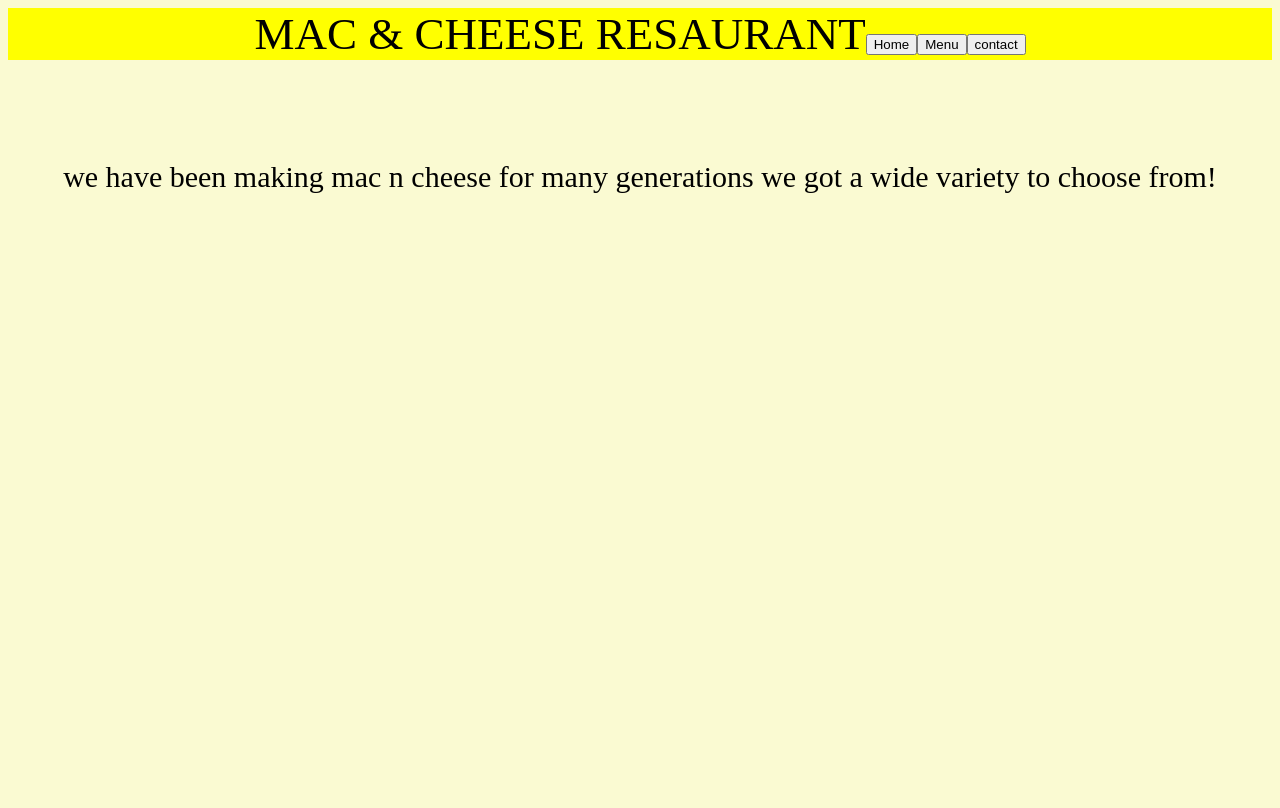
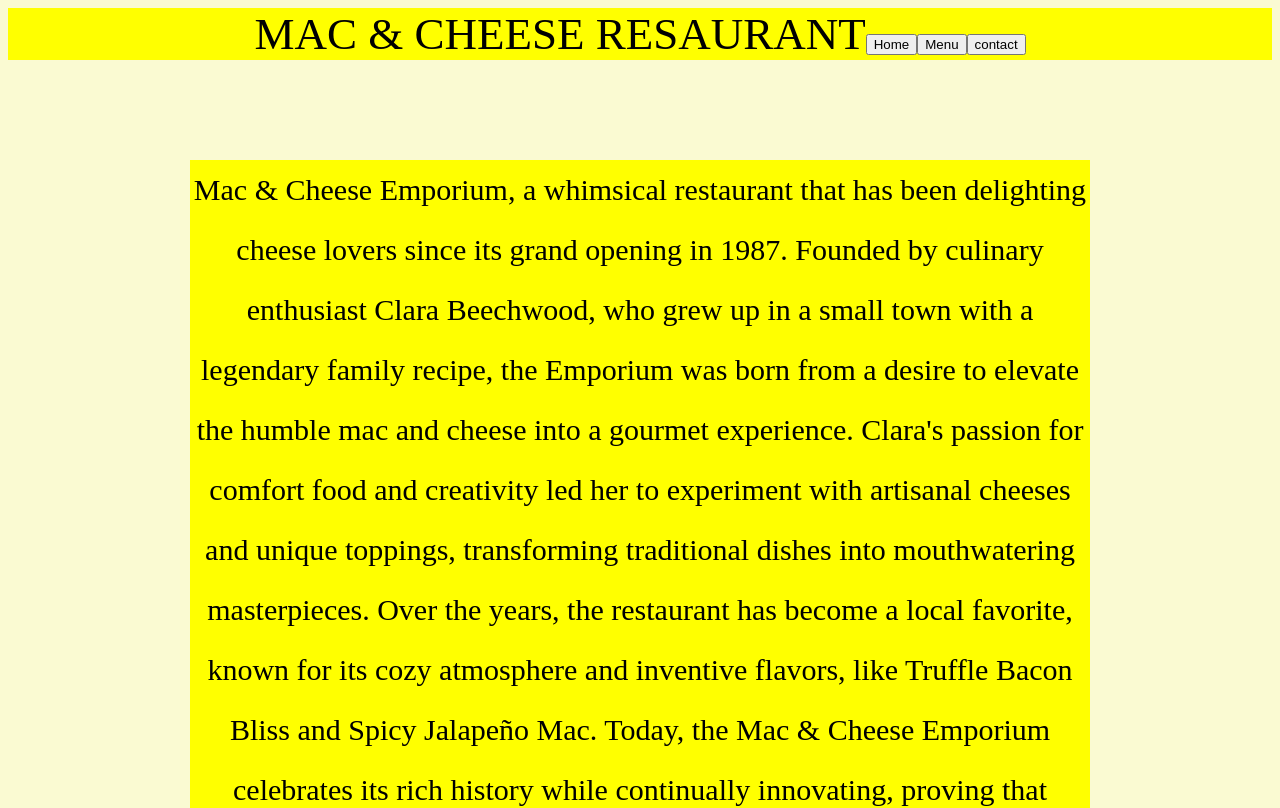
Before and after one commit to Matthew24799/Restaurant-Page, a website built with webpack: page src/template.html in a window 1280 px wide. Shown: the top 808 px of the page. Built offline with nearby package versions, Linux system fonts and the light colour scheme.

Commit message:
styled home page content

```diff
--- a/src/index.js
+++ b/src/index.js
@@ -9,8 +9,8 @@ const headerDiv = document.createElement("div")
 headerDiv.setAttribute("class", "headerDiv")
 headerDiv.backgroundColor
 const headerText = document.createTextNode("MAC & CHEESE RESAURANT");
-const p = document.createElement("p")
-p.textContent = "we have been making mac n cheese for many generations we got a wide variety to choose from!"
+const p = document.createElement("div")
+p.textContent = "Mac & Cheese Emporium, a whimsical restaurant that has been delighting cheese lovers since its grand opening in 1987. Founded by culinary enthusiast Clara Beechwood, who grew up in a small town with a legendary family recipe, the Emporium was born from a desire to elevate the humble mac and cheese into a gourmet experience. Clara's passion for comfort food and creativity led her to experiment with artisanal cheeses and unique toppings, transforming traditional dishes into mouthwatering masterpieces. Over the years, the restaurant has become a local favorite, known for its cozy atmosphere and inventive flavors, like Truffle Bacon Bliss and Spicy Jalapeño Mac. Today, the Mac & Cheese Emporium celebrates its rich history while continually innovating, proving that comfort food can be both nostalgic and adventurous."
 p.setAttribute("class", "p")
 
 
--- a/src/style.css
+++ b/src/style.css
@@ -21,4 +21,12 @@ justify-content: center;
 .p {
     text-align: center;
     font-size: 30px;
+    background-color: yellow;
+    width: 900px;
+    max-width: fit-content;
+    margin-left: auto;
+    margin-right: auto;
+    padding-bottom: 10vh;
+    line-height: 2;
+
 }
```
